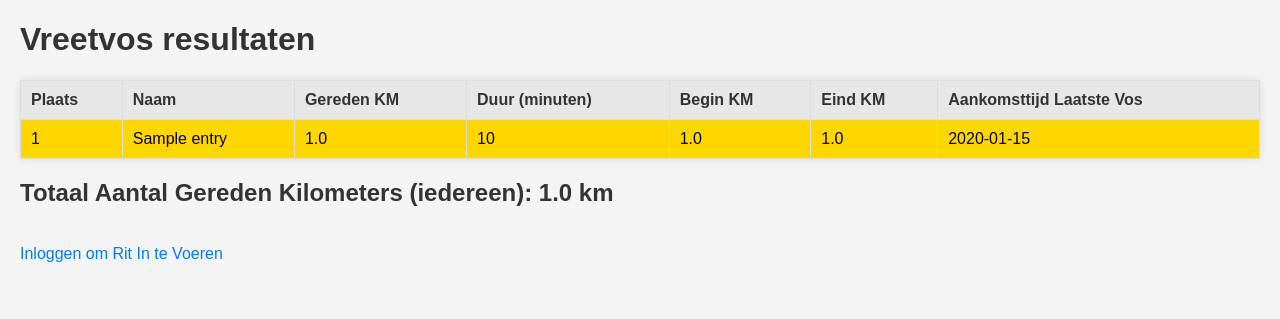
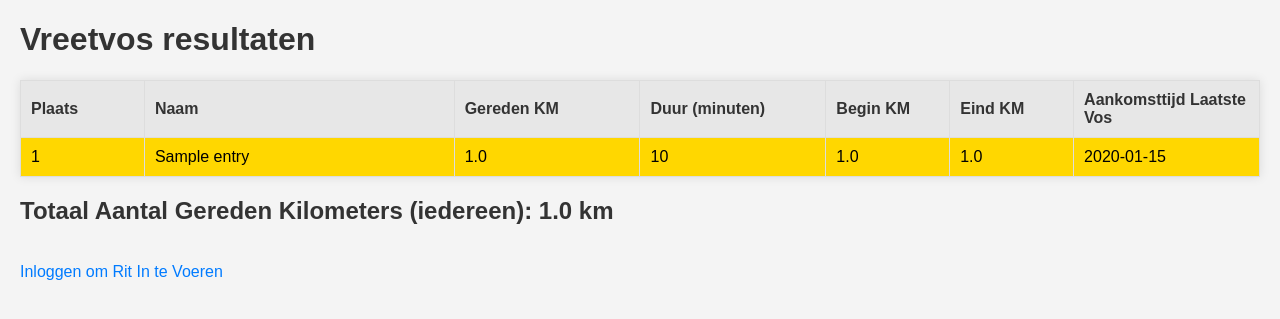
Before and after one commit to Bearmun/vossenjacht, a Flask app: page /results in a window 1280 px wide. Shown: the top 319 px of the page. Run offline with Flask 2, Linux system fonts and the light colour scheme; tables that the repository leaves empty hold one stand-in row (values such as "Sample post").

Commit message:
style: Improve mobile responsiveness of results table
This commit introduces CSS changes to make the results table more
readable on smaller screens, particularly in mobile portrait mode.

Key changes:

1.  **`static/style.css`:**
    *   Set `table-layout: fixed;` on the `table` element to allow for more
        predictable column width behavior.
    *   Added `overflow-wrap: break-word;` and `word-break: break-word;` to
        `th, td` elements to enable text wrapping within cells, preventing
        horizontal overflow from long unbroken strings.
    *   Introduced a media query (`@media (max-width: 600px)`) to:
        *   Reduce `padding` in table cells (`th, td`) to `6px`.
        *   Reduce `font-size` in table cells to `0.9em`.

2.  **`templates/results.html`:**
    *   Added a `<colgroup>` element immediately after the `<table>` tag.
    *   Within `<colgroup>`, defined `<col>` elements with `style="width: X%;"`
        to suggest initial percentage-based widths for each column,
        aiding in better layout distribution.

These changes aim to prevent horizontal scrolling and improve the overall
user experience when viewing the results table on mobile devices.

```diff
--- a/static/style.css
+++ b/static/style.css
@@ -49,12 +49,15 @@ table {
     margin-top: 20px;
     background-color: #fff;
     box-shadow: 0 0 10px rgba(0, 0, 0, 0.1);
+    table-layout: fixed; /* Add this for more predictable column widths */
 }
 
 th, td {
     padding: 10px;
     border: 1px solid #ddd;
     text-align: left;
+    overflow-wrap: break-word; /* Add this for word wrapping */
+    word-break: break-word; /* Add this for better CJK wrapping and fallback */
 }
 
 th {
@@ -85,3 +88,34 @@ a:hover {
 .rank-gold td, .rank-silver td, .rank-bronze td {
     color: #000000; /* Black text for better contrast, adjust if needed */
 }
+
+@media (max-width: 600px) { /* Adjust breakpoint as needed for mobile portrait */
+    th, td {
+        padding: 6px; /* Reduce padding */
+        font-size: 0.9em; /* Slightly smaller font */
+    }
+
+    /* Optional: If we want to give specific columns less priority on mobile */
+    /* You can add classes to th/td in HTML and hide them:
+    .mobile-hide {
+        display: none;
+    }
+    */
+    /* For now, just adjusting padding and font size. */
+}
+
+/* Rank highlighting */
+.rank-gold {
+    background-color: #ffd700; /* Gold */
+}
+.rank-silver {
+    background-color: #c0c0c0; /* Silver */
+}
+.rank-bronze {
+    background-color: #cd7f32; /* Bronze */
+}
+
+/* Ensure text is readable on new backgrounds */
+.rank-gold td, .rank-silver td, .rank-bronze td {
+    color: #000000; /* Black text for better contrast, adjust if needed */
+}
--- a/templates/results.html
+++ b/templates/results.html
@@ -13,6 +13,15 @@
     {% endif %}
     {% if entries %}
         <table>
+            <colgroup>
+                <col style="width: 10%;"> <!-- Plaats -->
+                <col style="width: 25%;"> <!-- Naam -->
+                <col style="width: 15%;"> <!-- Gereden KM -->
+                <col style="width: 15%;"> <!-- Duur (minuten) -->
+                <col style="width: 10%;"> <!-- Begin KM -->
+                <col style="width: 10%;"> <!-- Eind KM -->
+                <col style="width: 15%;"> <!-- Aankomsttijd -->
+            </colgroup>
             <thead>
                 <tr>
                     <th>Plaats</th> <!-- New First Column -->
```
